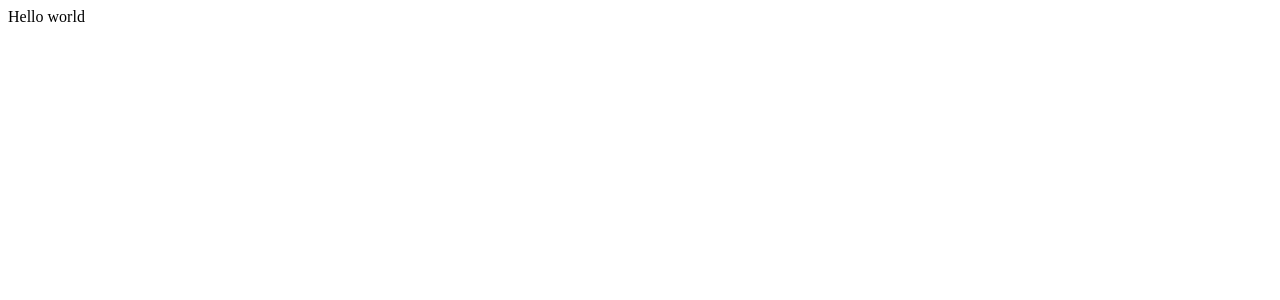
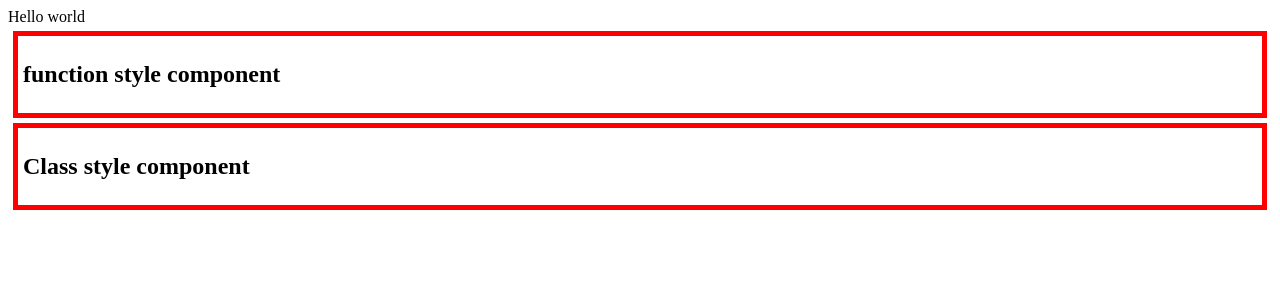
Before and after one commit to jeen0202/ReactStudy, a React (Create React App) app in the folder class-function/: page / in a window 1280 px wide. Shown: the top 300 px of the page. Built offline with nearby package versions, Linux system fonts and the light colour scheme.

Commit message:
class style과 function style로 component 생성

```diff
--- a/class-function/src/App.css
+++ b/class-function/src/App.css
@@ -0,0 +1,5 @@
+.container{
+    border:5px solid red;
+    margin:5px;
+    padding : 5px;
+}
--- a/class-function/src/App.js
+++ b/class-function/src/App.js
@@ -1,11 +1,28 @@
 import './App.css';
-
+import React from 'react';
 function App() {
   return (
     <div className="App">
       Hello world
+      <FuncComp></FuncComp>
+      <ClassComp></ClassComp>
     </div>
   );
 }
-
+function FuncComp(){
+  return (
+    <div className="container">
+        <h2>function style component</h2>
+    </div>
+  );
+}
+class ClassComp extends React.Component{
+  render(){
+    return (
+      <div className="container">
+        <h2>Class style component</h2>
+    </div>
+    )
+  }
+}
 export default App;
```
Also changed, not shown: 1 other file (tests, documents, lock files or other folders).
